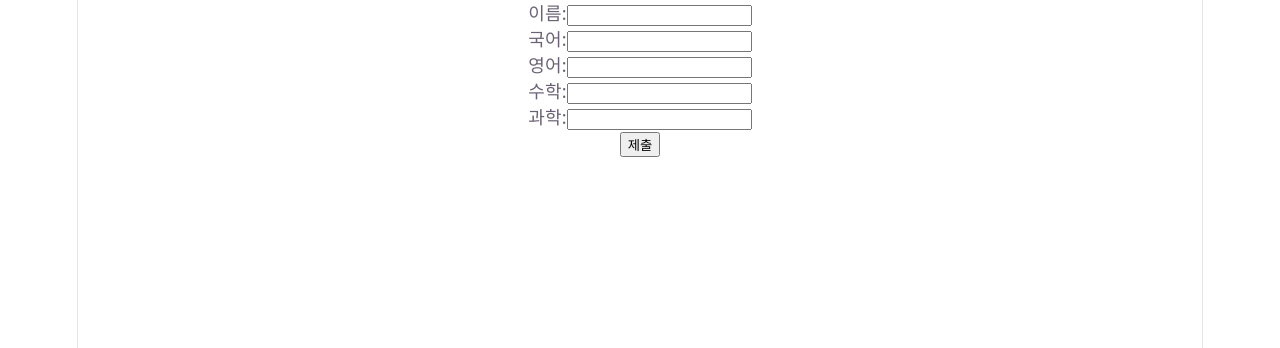
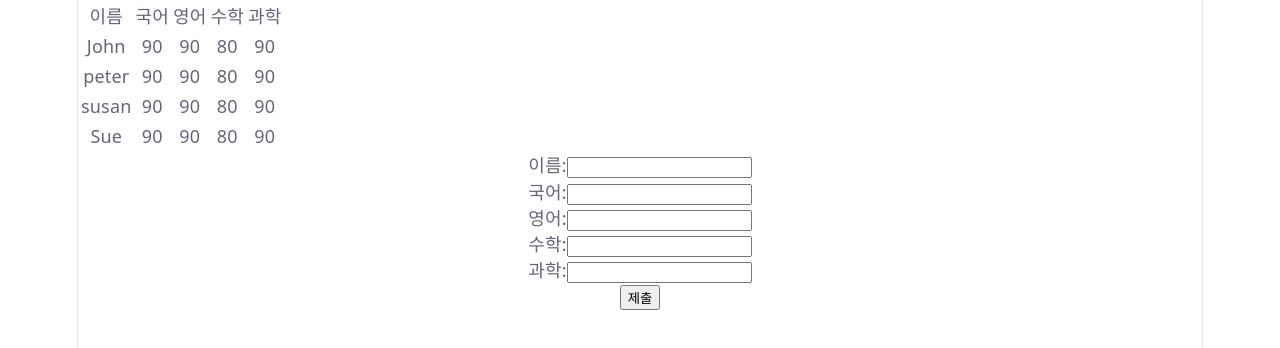
Before and after one commit to Omitss/HomeStudy_react, a React (Vite) app: page / in a window 1280 px wide. Shown: the top 348 px of the page. Built offline with nearby package versions, Linux system fonts and the light colour scheme.

Commit message:
4Day_useState, onChage, onSubmit

```diff
--- a/src/App.jsx
+++ b/src/App.jsx
@@ -1,5 +1,6 @@
 import { useState } from 'react'
 import './App.css'
+import ScoresTable from './components/ScoresTable'
 
 const style = {
   width: "500px", /*가로*/
@@ -10,22 +11,92 @@ const style = {
   alignItems: "center"/*자식요소 세로축 배치 : center정렬*/
 }
 
+const initalscores = [ // 초기 score테이블 == 고정된 값 -> 따라서 App()밖에선언.
+  {이름 : "John", 국어: 90, 영어: 90, 수학:80, 과학 : 90},
+  {이름 : "peter", 국어: 90, 영어: 90, 수학:80, 과학 : 90},
+  {이름 : "susan", 국어: 90, 영어: 90, 수학:80, 과학 : 90},
+  {이름 : "Sue", 국어: 90, 영어: 90, 수학:80, 과학 : 90}
+]
+
+const initinfo = { // 초기 정보 == 고정된 값 -> 따라서 App()밖에선언.
+  이름 : "",
+  국어 : null,
+  영어 : null,
+  수학 : null,
+  과학 : null,
+}
 
 
+// function App() {} 안에서의 const선언과 밖에서 const선언은 무슨 차이점
+// 함수 밖 (전역/모듈 스코프): 파일 전체에서 접근할 수 있습니다. 심지어 export를 붙이면 다른 파일에서도 가져와 쓸 수 있습니다.
+// 함수 안 (지역/함수 스코프): 오직 App() 함수 내부에서만 사용할 수 있습니다. 함수 외부에서 접근하려고 하면 에러가 발생합니다.
+
+// 함수 밖 - 컴포넌트의 상태와 무관한 고정된 상수, 변경되지 않는 설정값, 공통 스타일 객체 - ex) API 주소, 고정 디렉토리 경로, 환경 변수, 고정 문구 등
+// 함수 안 - 컴포넌트의 state나 props를 이용해 계산해야 하는 값, 해당 컴포넌트만 일회성으로 쓰는 가벼운 변수, - ex) 유저 입력값에 따라 필터링된 리스트, 조건부 스타일 등
+
 function App() {
+  const [info, setInfo] = useState(initinfo)
+  const [scores, setScores] = useState(initalscores)
+  // useState()함수를 통해서 초기값인 initinfo, initalscores에 있는 값들로
+  //const형태의 info, scores 변수를 선언하고
+  //setInfo(), setScores()함수를 통해서 info, scores 변수값들을 변경하겠다.
+
+
   const handleChange = (event) =>{
-    console.log(event.target.name) //event.target 이란? 이벤트가 걸리고 있는 태그
+    const {name, value} = event.target;
+    // event.target의 의미: "지금 이 이벤트(타이핑)가 일어난 바로 그 HTML 태그(요소)"
+    // 현 코드 상으로 evant.target이 걸리는 태그는 input태그
+    // input 태그 안에 type, name, value, onChange등의 요소 들이 잇는데
+    // 그 요소들 중에서 name과 value만 새로 꺼내서 const형태의 똑같은 이름으로 선언 하겠다.
+    // 왜 가능? 함수내에 잇는 지역변수잖아
+    setInfo((prev) =>(
+      {...prev, [name]:value}
+      // 사용자가 '국어'점수 창에 '90'을 타이핑 한다고 하면
+      // const {name, value} = event.target; 문장에 의해서 name, value라는 2가지의 변수가 생성됨
+      // name, value안에 있는 변수의 값들을 가져와서
+      // ...prev의미 : A->A'으로 변한 부분을 교체 할건데 A데이터는 그대로 가져오고 A'으로 변한 데이터만 고쳐라
+      // {}이유는 최종 리턴 값은 객체{}이기 때문에
+    ))
   }
-  return (
 
-    // 현 화면 상태
-    // 표출은 되나 입력이 안되는 상태
-     <form>
+    const handleSubmit = (event) => {
+      event.preventDefault(); //`onsubmit`이 발생하면 브라우저는 기본적으로 페이지를 새로고침(Refresh)하려고 합니다. 리액트 같은 현대 웹 개발에서는 이를 막기 위해 `event.preventDefault()`라는 함수를 함께 사용하는 것이 필수 공식처럼 쓰입니다.
+      setScores((prev)=>(
+        [...prev, info]
+        //...prev의미 : A->A'으로 변한 부분을 교체 할건데 A데이터는 그대로 가져오고 A'으로 변한 데이터만 고쳐라
+        // []이유 : 최종 리턴값이 리스트 [] 이기 때문
+      ))
+    }
+
+
+
+  // function App(){}에 대해서
+  // retun 앞 문장 : 객체, 데이터, 로직을 관리하는 장소
+  // retun 안 문장화면에 표출되는 return ( ... ) 장소 (View)
+  return ( // JSX문법 구간
+    <>
+
+    <ScoresTable scoresa = {scores}/>
+    {/*cf)원래는 scores 통일하는데 이해를 돕기 위해 scoresa로함
+    1. App.jsx에서 const [scores, setScores] = useState(...)를 만듭니다. (진짜 데이터 알맹이 이름은 scores)
+    2. 자식에게 던질 때 <ScoresTable scoresa = {scores}/> 라고 던집니다. (데이터 길목의 이름표를 scoresa로 변경)
+
+    3.ScoresTable.jsx에서 function ScoresTable({scoresa}) 로 받습니다. (이 함수 안에서는 이제 무조건 scoresa라는 이름으로만 접근 가능)
+    4. 함수 내부에서도 scoresa[0], scoresa.map 처럼 scoresa라는 이름을 사용해 표를 그립니다.
+
+    <ScoresTable scoresa = {scores}/>분석
+    "ScoresTable scoresa =" 의미 : ScoresTable.jsx에 던질 데이터 변수인 scoresa라는 오브젝트를 생성
+    "{scores}" 의미 : const [scores, setScores] = useState(intialscores)에서 선언한 scores 변수를 사용하겠다.
+      근데 이 변수 구조? Object구조임
+      그래서 retrun값도 object구조인거임.
+    */}
+
+     <form onSubmit={handleSubmit}>
       <div>이름:
         <input
           type="text"
           name="이름"
-          value=""
+          value={info.이름}
           onChange={handleChange}
           />
       </div>
@@ -33,7 +104,7 @@ function App() {
         <input
           type="number"
           name="국어"
-          value=""
+          value={info.국어}
           onChange={handleChange}
         />
       </div>
@@ -41,7 +112,7 @@ function App() {
         <input
           type="number"
           name="영어"
-          value=""
+          value={info.영어}
           onChange={handleChange}
         />
       </div>
@@ -49,7 +120,7 @@ function App() {
         <input
           type="number"
           name="수학"
-          value=""
+          value={info.수학}
           onChange={handleChange}
           />
       </div>
@@ -57,13 +128,14 @@ function App() {
         <input
           type="number"
           name="과학"
-          value=""
+          value={info.과학}
           onChange={handleChange}
         />
         </div>
       <button>제출</button>
     </form>
 
+    </>
   )
 }
 
--- a/src/components/ScoresTable.jsx
+++ b/src/components/ScoresTable.jsx
@@ -1,25 +1,25 @@
 import React from 'react'
 
-const scores = [
-  {이름 : "John", 국어: 90, 영어: 90, 수학:80, 과학 : 90},
-  {이름 : "peter", 국어: 90, 영어: 90, 수학:80, 과학 : 90},
-  {이름 : "susan", 국어: 90, 영어: 90, 수학:80, 과학 : 90},
-  {이름 : "Sue", 국어: 90, 영어: 90, 수학:80, 과학 : 90}
-]
+// const scores = [
+//   {이름 : "John", 국어: 90, 영어: 90, 수학:80, 과학 : 90},
+//   {이름 : "peter", 국어: 90, 영어: 90, 수학:80, 과학 : 90},
+//   {이름 : "susan", 국어: 90, 영어: 90, 수학:80, 과학 : 90},
+//   {이름 : "Sue", 국어: 90, 영어: 90, 수학:80, 과학 : 90}
+// ]
 
-function ScoresTable() {
+function ScoresTable({scoresa}) {
   return (
     <div>
       <table>
       <tr>
         {
-          Object.keys(scores[0]).map( key=>(
+          Object.keys(scoresa[0]).map( key=>(
               <th>{key}</th>
           ))
         }
       </tr>
 
-      {scores.map(item=> (
+      {scoresa.map(item=> (
       <tr>
         {
         Object.values(item).map(
```
